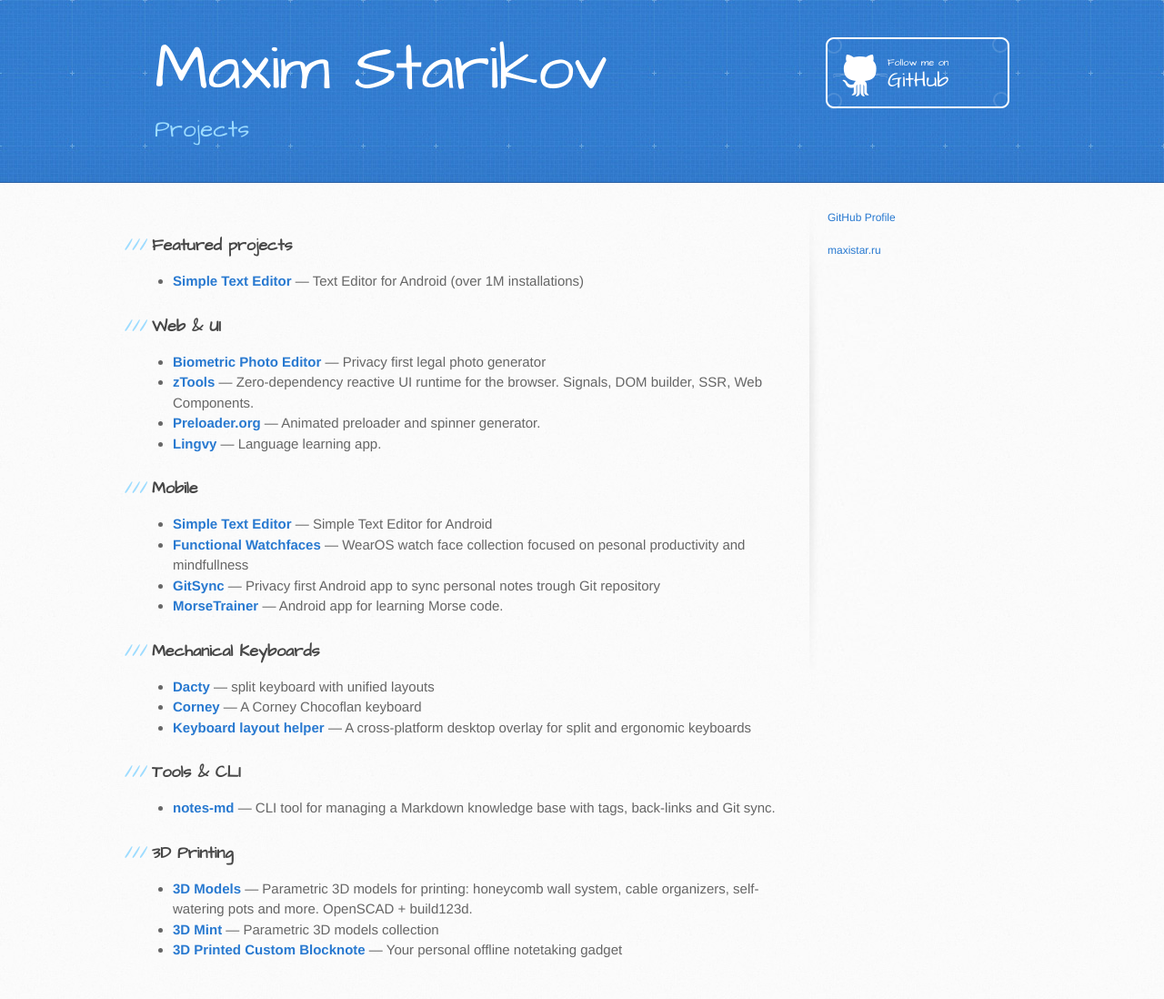
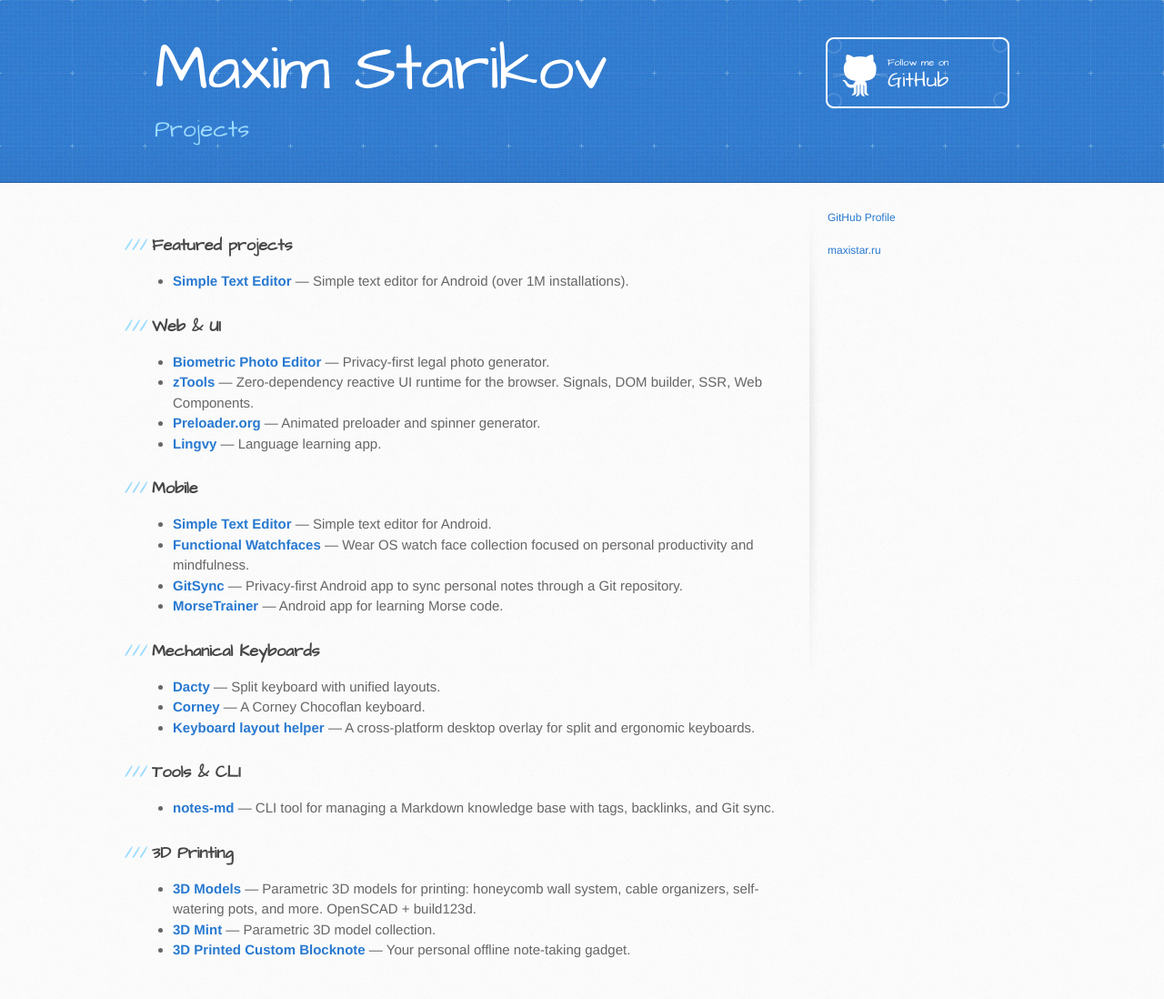
Before and after one commit to maxistar/maxistar.github.io, a Jekyll site: the page built from index.md, in a window 1280 px wide. Shown: the whole page at 91% size. Built offline with Jekyll 4.4.1, drawn with Linux system fonts in a browser that asks for light colours.

Commit message:
fix typos

```diff
--- a/_data/projects.yml
+++ b/_data/projects.yml
@@ -2,13 +2,13 @@
   projects:
     - name: Simple Text Editor
       url: https://simpleditor.org
-      description: Text Editor for Android (over 1M installations)
+      description: Simple text editor for Android (over 1M installations).
 
 - category: Web & UI
   projects:
     - name: Biometric Photo Editor
       url: https://photos.preloader.org
-      description: "Privacy first legal photo generator"
+      description: "Privacy-first legal photo generator."
     - name: zTools
       url: https://ztools.org
       description: "Zero-dependency reactive UI runtime for the browser. Signals, DOM builder, SSR, Web Components."
@@ -23,13 +23,13 @@
   projects:
     - name: Simple Text Editor
       url: https://simpleditor.org
-      description: Simple Text Editor for Android
+      description: Simple text editor for Android.
     - name: Functional Watchfaces
       url: https://github.com/maxistar/watchface
-      description: "WearOS watch face collection focused on pesonal productivity and mindfullness"
+      description: "Wear OS watch face collection focused on personal productivity and mindfulness."
     - name: GitSync
       url: https://github.com/maxistar/git-sync
-      description: "Privacy first Android app to sync personal notes trough Git repository"
+      description: "Privacy-first Android app to sync personal notes through a Git repository."
     - name: MorseTrainer
       url: https://github.com/maxistar/morsetrainer
       description: "Android app for learning Morse code."
@@ -38,28 +38,28 @@
   projects:
     - name: Dacty
       url: https://github.com/maxistar/dacty
-      description: "split keyboard with unified layouts"
+      description: "Split keyboard with unified layouts."
     - name: Corney
       url: https://github.com/maxistar/corney
-      description: "A Corney Chocoflan keyboard"
+      description: "A Corney Chocoflan keyboard."
     - name: Keyboard layout helper
       url: https://projects.maxistar.me/keyboard_helper/
-      description: "A cross-platform desktop overlay for split and ergonomic keyboards"
+      description: "A cross-platform desktop overlay for split and ergonomic keyboards."
 
 - category: Tools & CLI
   projects:
     - name: notes-md
       url: https://github.com/maxistar/notes-md
-      description: "CLI tool for managing a Markdown knowledge base with tags, back-links and Git sync."
+      description: "CLI tool for managing a Markdown knowledge base with tags, backlinks, and Git sync."
 
 - category: 3D Printing
   projects:
     - name: 3D Models
       url: https://projects.maxistar.me/3d_models
-      description: "Parametric 3D models for printing: honeycomb wall system, cable organizers, self-watering pots and more. OpenSCAD + build123d."
+      description: "Parametric 3D models for printing: honeycomb wall system, cable organizers, self-watering pots, and more. OpenSCAD + build123d."
     - name: 3D Mint
       url: https://3dmint.de
-      description: "Parametric 3D models collection"
+      description: "Parametric 3D model collection."
     - name: 3D Printed Custom Blocknote
       url: https://blocknote.maxistar.me/
-      description: Your personal offline notetaking gadget
+      description: Your personal offline note-taking gadget.
```
